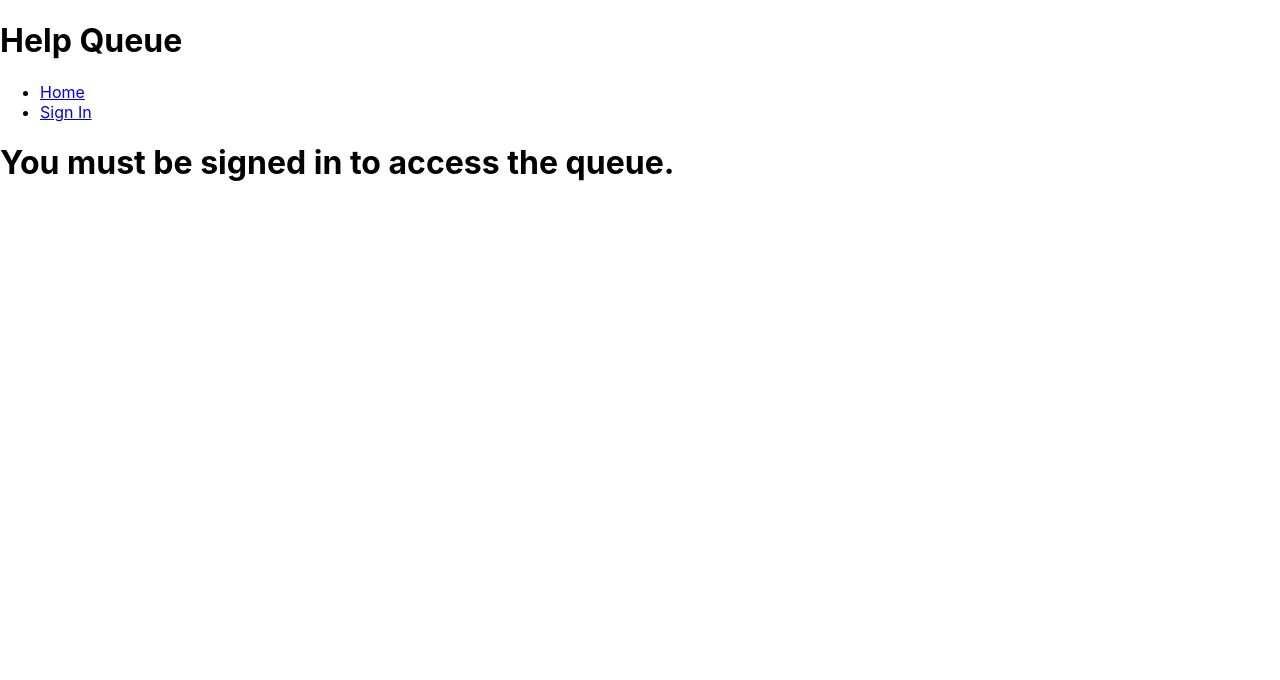
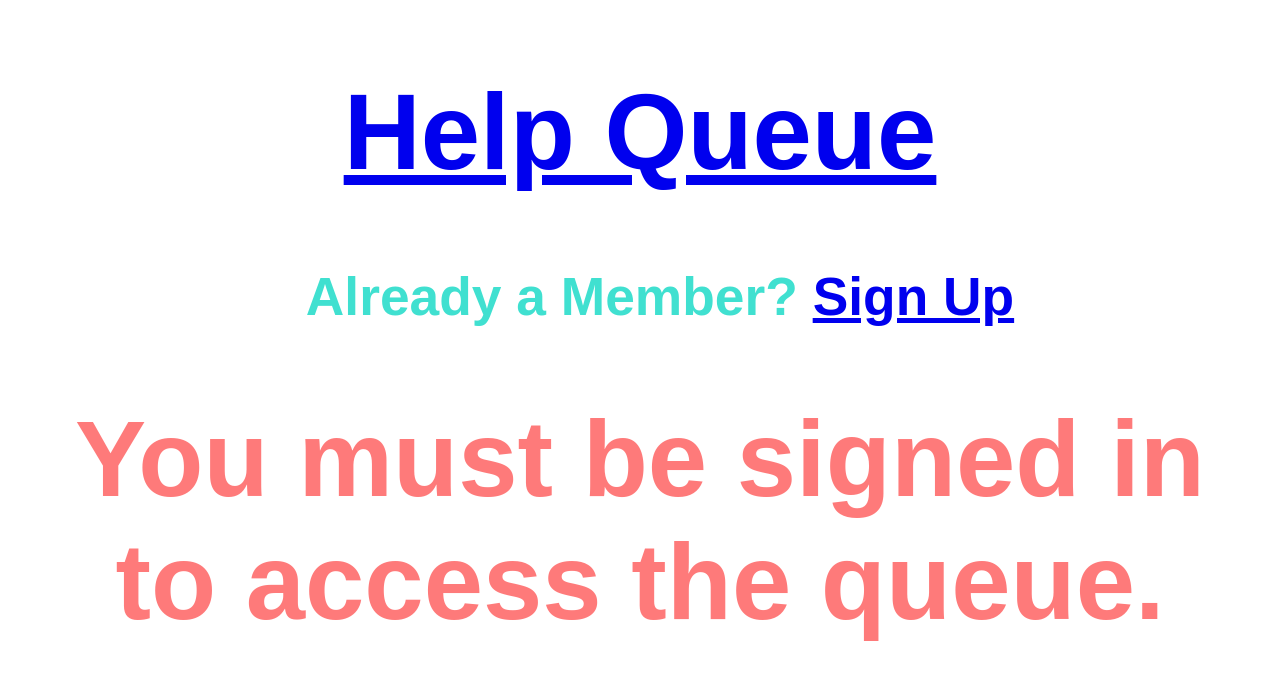
Before and after one commit to carolinecerussi/ChurroChurro, a React (Create React App) app: page / in a window 1280 px wide. Shown: the top 680 px of the page. Built offline with nearby package versions, Linux system fonts and the light colour scheme; no server answers; the database is empty.

Commit message:
After forking from group project file, applying new CSS elements to make better looking and better formatting of HTML

```diff
--- a/public/index.html
+++ b/public/index.html
@@ -24,7 +24,7 @@
       work correctly both with client-side routing and a non-root public URL.
       Learn how to configure a non-root public URL by running `npm run build`.
     -->
-    <title>React App</title>
+    <title>Help Q</title>
   </head>
   <body>
     <noscript>You need to enable JavaScript to run this app.</noscript>
--- a/src/components/Header.js
+++ b/src/components/Header.js
@@ -1,19 +1,23 @@
+import { toBePartiallyChecked } from "@testing-library/jest-dom/dist/matchers";
 import React from "react";
 
 import { Link } from "react-router-dom";
 
 function Header(){
+
+  const headingStyle = {
+    backgroundColor: 'white',
+    color: 'turquoise',
+    }
   return (
     <React.Fragment>
-      <h1> Help Queue</h1>
+      <div style={headingStyle} id="header">
+       <Link to="/"> <h1>Help Queue</h1></Link>
       <ul>
-        <li>
-          <Link to="/">Home</Link>
-        </li>
-        <li>
-          <Link to="/sign-in">Sign In</Link>
-        </li>
-      </ul>
+          <h4>Already a Member? <span></span>
+         <Link to="/sign-in">Sign Up</Link>
+         </h4> </ul>
+      </div>
     </React.Fragment>
   );
 }
--- a/src/components/ReusableForm.js
+++ b/src/components/ReusableForm.js
@@ -1,22 +1,42 @@
 import React from "react";
 import PropTypes from "prop-types";
+import { sub } from "date-fns";
 
 function ReusableForm(props) {
+
+  const subButtonStyle = {
+    backgroundColor: 'Transparent',
+    backgroundRepeat: 'no-repeat',
+    border: 'none',
+    color: 'orange',
+    fontFamily: 'Dangrek',
+    fontSize: '20pt',
+  }
+
   return (
     <React.Fragment>
       <form onSubmit={props.formSubmissionHandler}>
+        <label for="names">Name: </label>
         <input
           type='text'
           name='names'
-          placeholder='Pair Names' />
+          placeholder='First, Last' />
+           <br></br>
+
+      <label for="location">Location: </label>
         <input
           type='text'
           name='location'
-          placeholder='Location' />
+          placeholder='Seat Number' />
+          <br></br>
+
+
+          <label for="issue">Issue: </label>
         <textarea
           name='issue'
-          placeholder='Describe your issue.' />
-        <button type='submit'>{props.buttonText}</button>
+          placeholder='Describe.' />
+          <br></br>
+        <button style={subButtonStyle} type='submit'>{props.buttonText}</button>
       </form>
     </React.Fragment>
   );
--- a/src/components/Ticket.js
+++ b/src/components/Ticket.js
@@ -2,9 +2,13 @@ import React from 'react';
 import PropTypes from 'prop-types';
 
 function Ticket(props) {
+  const ticketStyle = {
+    backgroundColor: 'blue',
+    fontSize: '16pt',
+  }
   return (
     <React.Fragment>
-      <div onClick={() => props.whenTicketClicked(props.id)}>
+      <div  style={ticketStyle} onClick={() => props.whenTicketClicked(props.id)}>
         <h3>
           {props.location} - {props.names}
         </h3>
--- a/src/components/TicketControl.js
+++ b/src/components/TicketControl.js
@@ -15,6 +15,7 @@ import {
 } from 'firebase/firestore';
 import { db, auth } from './../firebase.js';
 import { formatDistanceToNow } from 'date-fns';
+
 
 function TicketControl() {
   const [formVisibleOnPage, setFormVisibleOnPage] = useState(false);
@@ -88,34 +89,45 @@ function TicketControl() {
   const handleDeletingTicket = async id => {
     await deleteDoc(doc(db, 'tickets', id));
     setSelectedTicket(null);
-  };
+  }
 
   const handleEditClick = () => {
     setEditing(true);
-  };
+  }
 
   const handleEditingTicketInList = async ticketToEdit => {
     const ticketRef = doc(db, 'tickets', ticketToEdit.id);
     await updateDoc(ticketRef, ticketToEdit);
     setEditing(false);
     setSelectedTicket(null);
-  };
+  }
 
   const handleAddingNewTicketToList = async newTicketData => {
     const collectionRef = collection(db, 'tickets');
     await addDoc(collectionRef, newTicketData);
     setFormVisibleOnPage(false);
-  };
+  }
 
   const handleChangingSelectedTicket = id => {
     const selection = mainTicketList.filter(ticket => ticket.id === id)[0];
     setSelectedTicket(selection);
-  };
+  }
 
   let currentlyVisibleState = null;
   let buttonText = null;
 
+const styledButton = {
+  backgroundColor: 'Transparent',
+  backgroundRepeat: 'no-repeat',
+  border: 'none',
+  color: 'turquoise',
+  fontFamily: 'Dangrek',
+  fontSize: '30pt',
+
+}
+
   if (auth.currentUser == null) {
+
     return (
       <React.Fragment>
         <h1>You must be signed in to access the queue.</h1>
@@ -133,7 +145,7 @@ function TicketControl() {
           ticket={selectedTicket}
           onEditTicket={handleEditingTicketInList}
         />
-      );
+      )
       buttonText = 'Return to Ticket List';
     } else if (selectedTicket != null) {
       currentlyVisibleState = (
@@ -142,12 +154,12 @@ function TicketControl() {
           onClickingDelete={handleDeletingTicket}
           onClickingEdit={handleEditClick}
         />
-      );
+      )
       buttonText = 'Return to Ticket List';
     } else if (formVisibleOnPage) {
       currentlyVisibleState = (
         <NewTicketForm onNewTicketCreation={handleAddingNewTicketToList} />
-      );
+      )
       buttonText = 'Return to Ticket List';
     } else {
       currentlyVisibleState = (
@@ -155,13 +167,13 @@ function TicketControl() {
           onTicketSelection={handleChangingSelectedTicket}
           ticketList={mainTicketList}
         />
-      );
+      )
       buttonText = 'Add Ticket';
     }
     return (
       <React.Fragment>
         {currentlyVisibleState}
-        {error ? null : <button onClick={handleClick}>{buttonText}</button>}
+        {error ? null : <button style={styledButton} onClick={handleClick}>{buttonText}</button>}
       </React.Fragment>
     );
   }
--- a/src/index.css
+++ b/src/index.css
@@ -1,13 +1,18 @@
 body {
-  margin: 0;
-  font-family: -apple-system, BlinkMacSystemFont, 'Segoe UI', 'Roboto', 'Oxygen',
-    'Ubuntu', 'Cantarell', 'Fira Sans', 'Droid Sans', 'Helvetica Neue',
-    sans-serif;
+  color: rgba(254, 94, 94, 0.824);
+  font-size: 40pt;
+  margin: 20pt;
+  text-align: center;
+  background-color: rgb(255, 255, 255);
+  font-family: 'Dangrek', sans-serif;
   -webkit-font-smoothing: antialiased;
-  -moz-osx-font-smoothing: grayscale;
 }
 
 code {
   font-family: source-code-pro, Menlo, Monaco, Consolas, 'Courier New',
     monospace;
 }
+
+ticketList {
+  color: red,
+}
```
